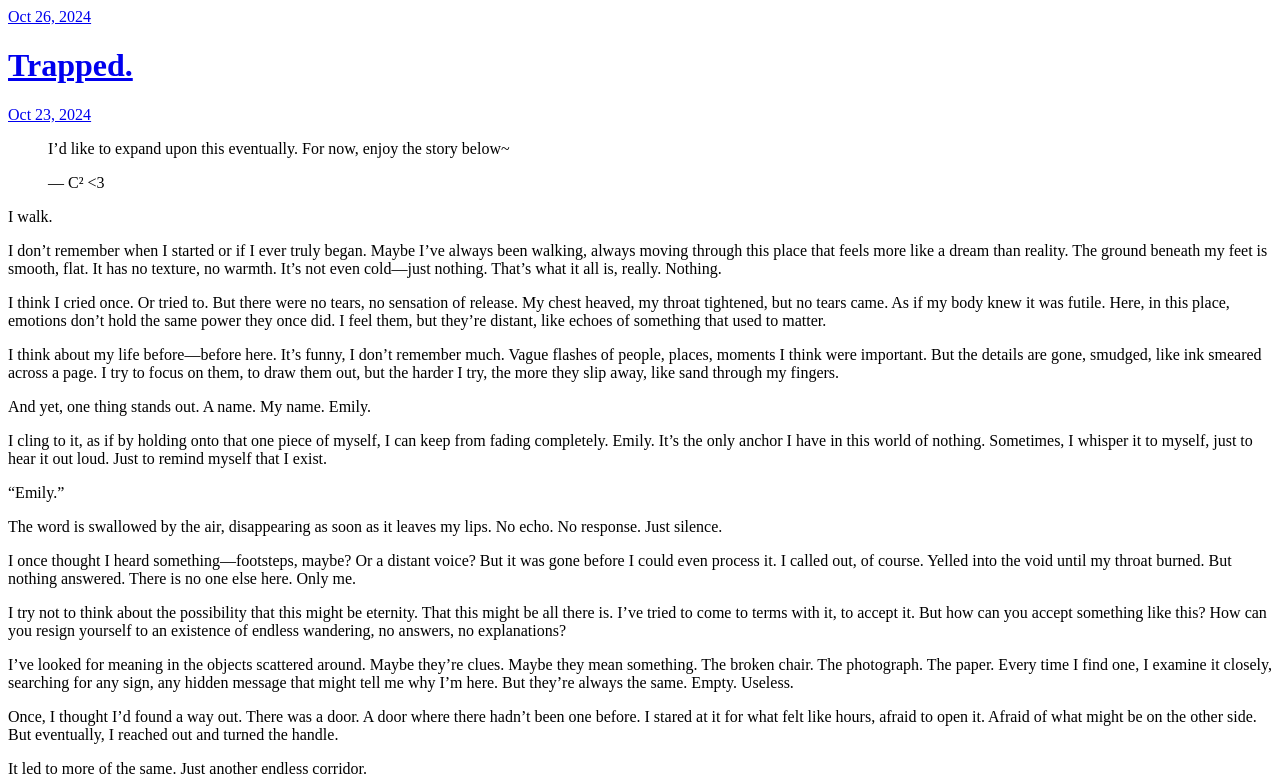
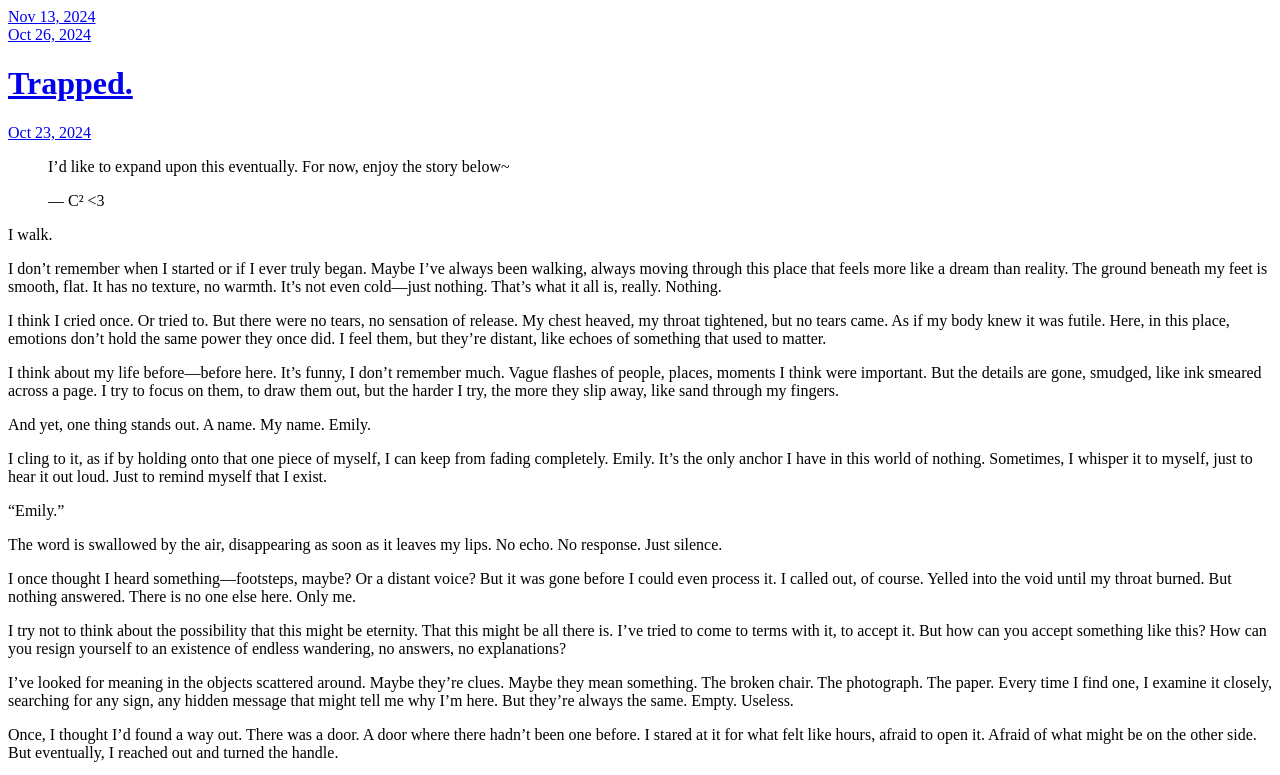
Before and after one commit to Sidpatchy/sidpatchy.com, a plain HTML site: page index.html in a window 1280 px wide. Shown: the top 775 px of the page. Drawn offline with Linux system fonts and the light colour scheme.

Commit message:
Archiving from Micro.blog.

```diff
--- a/index.html
+++ b/index.html
@@ -21,6 +21,17 @@
 <div class="h-feed">
 
 
+
+	  <div class="h-entry">
+
+
+		<a href="https://www.sidpatchy.com/2024/11/13/185622.html" class="u-url"><time class="dt-published" datetime="2024-11-13 18:56:22 -0700">Nov 13, 2024</time></a>
+
+		<div class="e-content">
+			 <!-- raw HTML omitted -->
+
+		</div>
+	  </div>
 
 	  <div class="h-entry">
 
```
